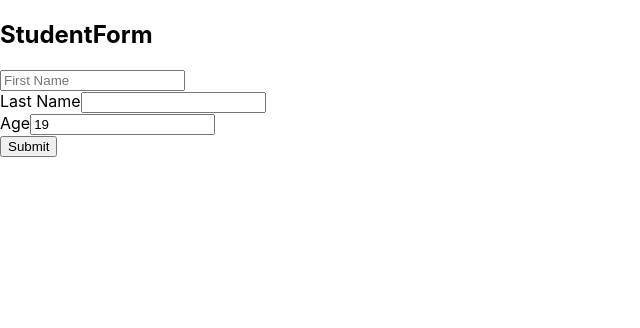
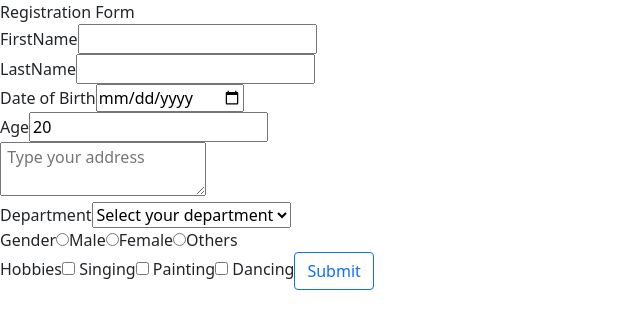
Before and after one commit to rajkamalramagiri/samplerepo, a React (Create React App) app: page / in a window 1280 px wide. Shown: the top 328 px of the page, without its empty margins (0-640 px from the left). Built offline with nearby package versions, Linux system fonts and the light colour scheme.

Commit message:
Form handling

```diff
--- a/package.json
+++ b/package.json
@@ -6,6 +6,7 @@
     "@testing-library/jest-dom": "^5.16.2",
     "@testing-library/react": "^12.1.4",
     "@testing-library/user-event": "^13.5.0",
+    "bootstrap": "^5.1.3",
     "react": "^17.0.2",
     "react-dom": "^17.0.2",
     "react-scripts": "5.0.0",
--- a/src/App.js
+++ b/src/App.js
@@ -1,49 +1,12 @@
 import React, { Component } from 'react'
-import Banner from './Banner'
-import Film from './Film'
-import NewStudent from './NewStudent'
-import StudentForm from './StudentForm'
-//all opening tag should have a closing
-class App extends Component {
-  state = {
-    count: 0,
-    title: 'IceCreamCount',
-    name: 'vijay',
-    age: 22,
-    flag:true,
-  }
+import Form from './Form'
 
-  handleToggle = () => {
-    this.setState({flag:!this.state.flag})
-  }
-  handleIncrement = () => {
-    this.setState({count:this.state.count+1})
-  }
-  handleDecrement = () => {
-    this.setState({count:this.state.count-1})
-  }
-
+ class App extends Component {
   render() {
     return (
       <div>
-        <StudentForm/>
-        {/* {
-          this.state.flag && <p>Hello</p>
-        }
-        <button onClick={this.handleToggle}>Toggle</button> */}
-
-        {/* <h2> Title:{this.state.title} Count:{this.state.count}</h2>
-        <button onClick={this.handleIncrement}>Increment Count</button>
-        <Banner film="Beast" count={this.state.count}
-          handleIncrement={this.handleIncrement} handleDecrement={this.handleDecrement }/>
-        <Banner film="Valimai" handleIncrement={this.handleIncrement } />
-        <NewStudent name={this.state.name} age={ this.state.age}/>
-
-        <Film name='beast' />
-        <Film name='valimai' /> */}
-
+        <Form/>
       </div>
-
     )
   }
 }
--- a/src/Banner.js
+++ /dev/null
@@ -1,16 +0,0 @@
-import React, { Component } from 'react'
-
-class Banner extends Component {
-  render() {
-    return (
-        <div>Banner {this.props.film}
-
-            <h2>count:{this.props.count}</h2>
-            <button onClick={this.props.handleIncrement}>Increment</button>
-            <button onClick={this.props.handleDecrement}>Decrement</button>
-        </div>
-    )
-  }
-}
-
-export default Banner
--- a/src/Color.js
+++ /dev/null
@@ -1,11 +0,0 @@
-import React, { Component } from 'react'
-
- class Color extends Component {
-  render() {
-    return (
-        <div>Doodle{this.props.color} started at { this.props.started}</div>
-    )
-  }
-}
-
-export default Color
--- a/src/Film.js
+++ /dev/null
@@ -1,21 +0,0 @@
-import React, { Component } from 'react'
-
-class Film extends Component {
-    state = {
-         collection:1000
-    }
-    handleIncrement = () => {
-        this.setState({collection:this.state.collection+1})
-    }
-  render() {
-    return (
-        <div>Film name: {this.props.name}
-
-            <h2>Collection {this.state.collection}</h2>
-            <button onClick={this.handleIncrement}>Increment</button>
-      </div>
-    )
-  }
-}
-
-export default Film
--- a/src/Form.js
+++ b/src/Form.js
@@ -2,35 +2,89 @@ import React, { Component } from 'react'
 
 class Form extends Component {
   state = {
-    email: '',
-    age: 20
+    firstName: '',
+    lastName: '',
+    age: 20,
+    address: '',
+    gender: "",
+    singing: false,
+    painting: false,
+    dancing: false,
+    dept: '',
+    agreement: false,
+    date: '',
+    submit:false
   }
-  handleEmail = (e) => {
-    this.setState({ email: e.target.value })
+  handleSubmit = () => {
+    this.setState({submit:true})
   }
-  handleAge = (e) => {
-    this.setState({age:e.target.value})
+  handleChange = (e) => {
+    if (e.target.type == 'checkbox') {
+      this.setState({[e.target.name]:e.target.checked})
+    } else {
+
+      this.setState({[e.target.name]:e.target.value})
+    }
   }
   render() {
     return (
-      <div>
-        <h3>Registration Form</h3>
-        <label>Email</label>
-        <input
-          type='text'
-          value={this.state.email}
-          onChange={this.handleEmail}
+      <div> Registration Form
+        <div>
+          {!this.state.submit && (
+            <div>
+              <label>FirstName</label>
+              <input type='text' name='firstName' onChange={this.handleChange} value={this.state.firstName} /><br />
+              <label>LastName</label>
+              <input type='text' name='lastName' onChange={this.handleChange} value={this.state.lastName} />
+              <br /><label>Date of Birth</label>
+              <input type='date' value={this.state.date} onChange={this.handleChange} name='date' />
+              <br />
+              <label>Age</label>
+              <input type='number' name='age' value={this.state.age} onChange={this.handleChange} /><br />
+              <textarea name='address' value={this.state.address} onChange={this.handleChange} placeholder=' Type your address' />
 
-        /><br />
-        <label>Age</label>
-        <input
-          type='number'
-          value={this.state.age}
-          onChange={this.handleAge}
-        />
+              {/* select input?           */}
+              <br />
 
-        <h2>My email is {this.state.email} My age is {this.state.age}</h2>
-      </div>
+              <label>Department</label>
+              <select name='dept' value={this.state.dept} onChange={this.handleChange}>
+                <option value="">Select your department</option>
+                <option value='cse'>Computer Science</option>
+                <option value='chemistry'>Chemistry</option>
+                <option value='physics'>Physics</option>
+              </select>
+              <br />
+              <label>Gender</label>
+              <input type='radio' name="gender" value="Male"
+                onChange={this.handleChange} />
+              <label>Male</label>
+              <input type='radio' name='gender' value="Female" onChange={this.handleChange} />
+              <label>Female</label>
+              <input type='radio' name="gender" value="Others" onChange={this.handleChange} /><label>Others</label>
+              <br />
+              <label>Hobbies</label>
+              <input type="checkbox" checked={this.state.singing} name="singing" onChange={this.handleChange} /> Singing
+              <input type="checkbox" checked={this.state.painting} name='painting' onChange={this.handleChange} /> Painting
+              <input type="checkbox" checked={this.state.dancing} name='dancing' onChange={this.handleChange} /> Dancing
+
+              <button className='btn btn-outline-primary' onClick={this.handleSubmit}>Submit</button>
+
+            </div>)}
+
+
+          {this.state.submit && (
+            <div>
+              <div>Name {this.state.firstName}{this.state.lastName}</div>
+              <div>Born on {this.state.date}</div>
+              <div>Your are {this.state.age} years old</div>
+              <div>Your address is {this.state.address}</div>
+              <div>You are studying in {this.state.dept}</div>
+              <div>Gender selected is {this.state.gender}</div>
+              <div>Your hobbies are {this.state.dancing && 'Dancing'} {this.state.painting && 'Painting'}{this.state.singing && "Singing"}</div>
+            </div>)}
+
+
+      </div></div>
     )
   }
 }
--- a/src/index.js
+++ b/src/index.js
@@ -3,6 +3,7 @@ import ReactDOM from 'react-dom';
 import './index.css';
 import App from './App';
 import reportWebVitals from './reportWebVitals';
+import 'bootstrap/dist/css/bootstrap.min.css';
 
 ReactDOM.render(
   <React.StrictMode>
```
Also changed, not shown: src/College.js (deleted, +0 -11 lines), src/Doodle.js (deleted, +0 -16 lines), 1 other file (tests, documents, lock files or other folders).
